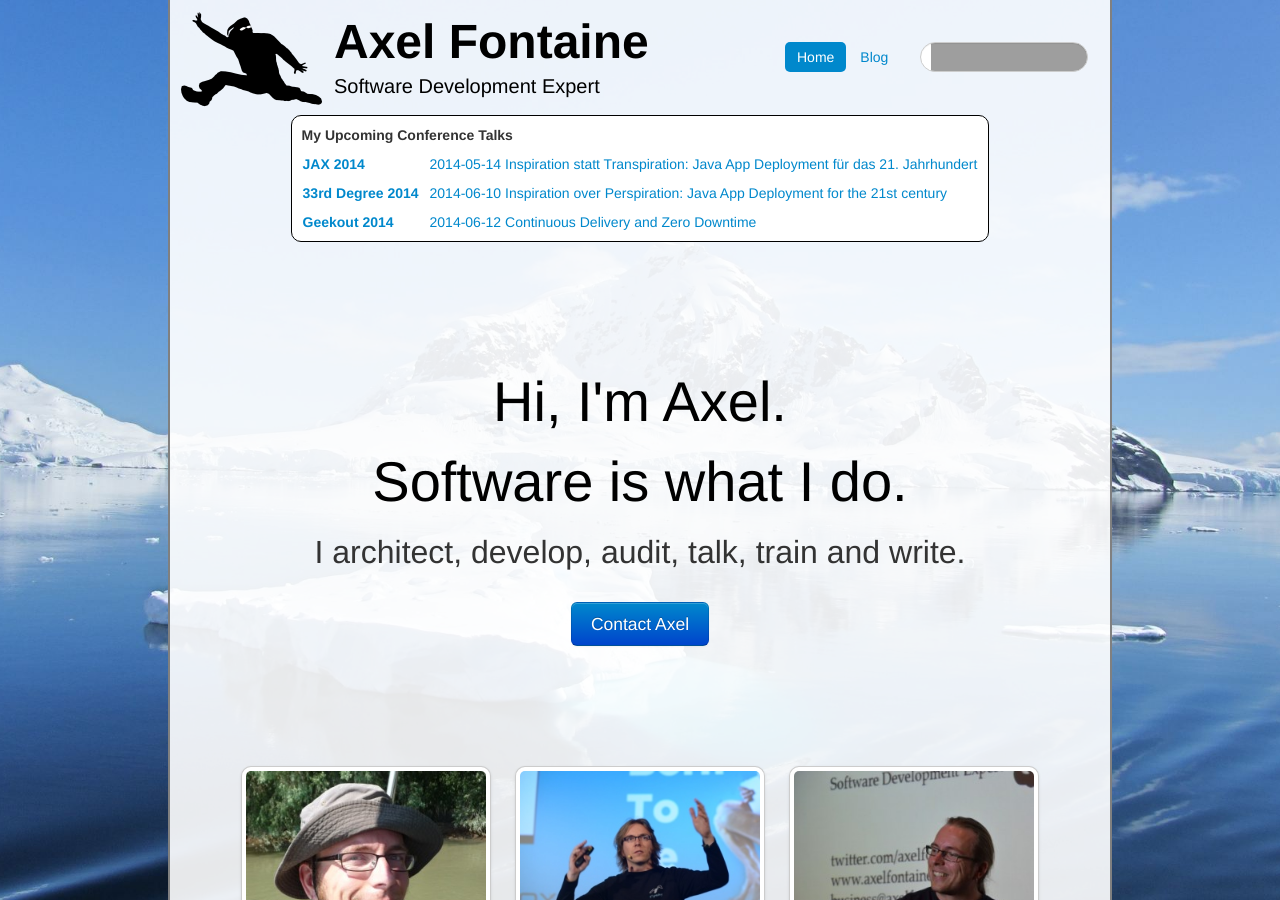
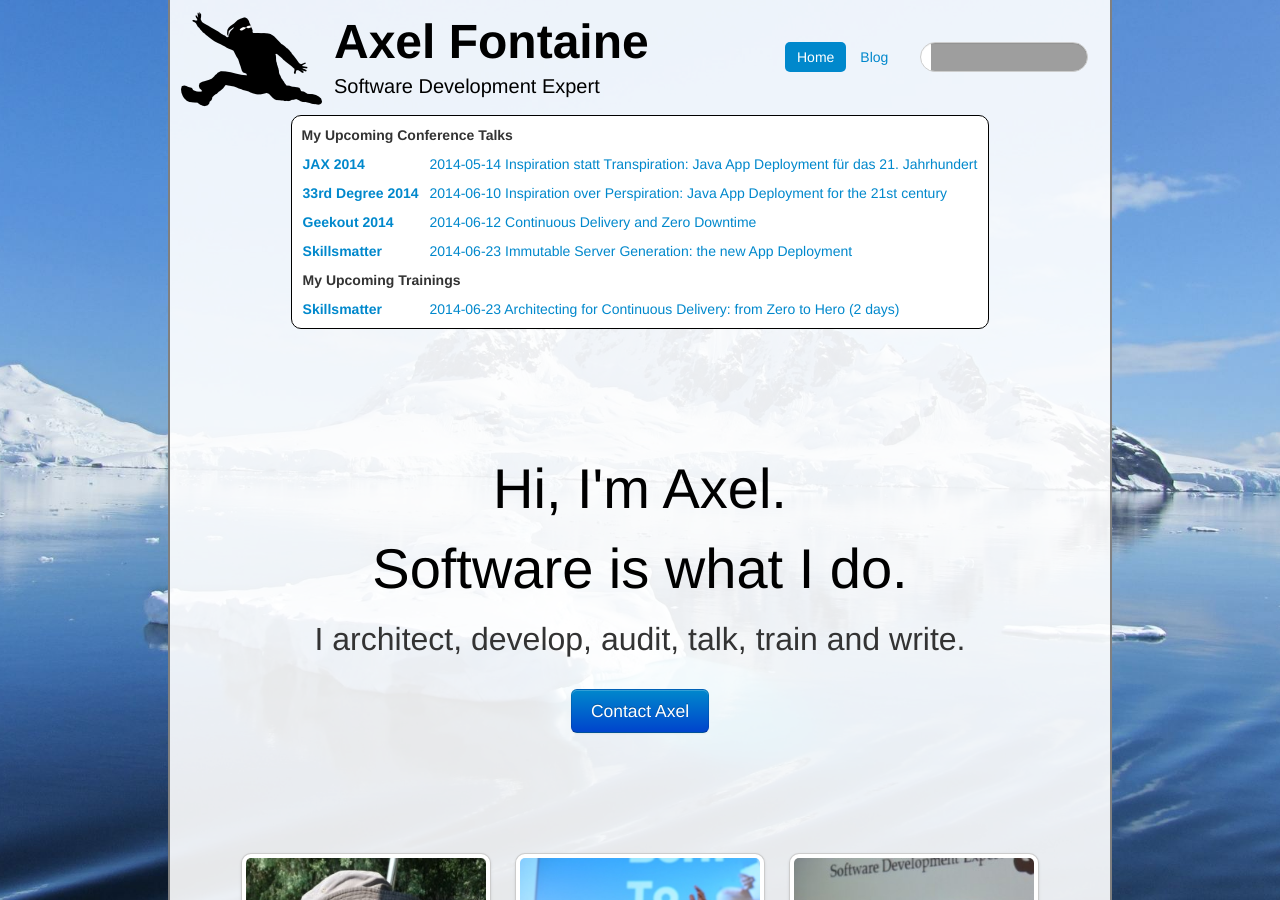
Before and after one commit to axelfontaine/axelfontaine.com, a Jekyll site: the page built from index.html, in a window 1280 px wide and 900 px high. Built offline with Jekyll 4.4.1, drawn with Linux system fonts in a browser that asks for light colours; comment, search, counter and statistics services are not loaded; grey boxes are pictures that could not be loaded.

Commit message:
Added upcoming skillsmatter talk and training

```diff
--- a/assets/index.js
+++ b/assets/index.js
@@ -73,6 +73,16 @@ function initTalksMap() {
 
     //Coordinate lookup: http://www.mapcoordinates.net/en
     var talks = [
+        ['SkillsMatter', 'London, UK', 51.508515, -0.1254872,
+            [
+                ['2014-06-23', 'Immutable Server Generation: the new App Deployment', 'https://skillsmatter.com/meetups/6343-immutable-server-generation-the-new-app-deployment']
+            ]
+        ],
+        ['SkillsMatter', 'London, UK', 51.508515, -0.1254872,
+            [
+                ['2014-06-23', 'Architecting for Continuous Delivery: from Zero to Hero (2 days)', 'https://skillsmatter.com/courses/506-axel-fontaine-s-architecting-for-continuous-delivery-from-zero-to-hero']
+            ]
+        ],
         ['Geekout 2014', 'Tallinn, Estonia', 59.4369608, 24.7535746,
             [
                 ['2014-06-12', 'Continuous Delivery and Zero Downtime', 'http://2014.geekout.ee/']
--- a/index.html
+++ b/index.html
@@ -25,6 +25,22 @@ pill: home
             <td><a href="http://2014.geekout.ee/">Geekout 2014</a></td>
             <td>
                 <a href="http://2014.geekout.ee/">2014-06-12 Continuous Delivery and Zero Downtime</a><br/>
+            </td>
+        </tr>
+        <tr>
+            <td><a href="https://skillsmatter.com/meetups/6343-immutable-server-generation-the-new-app-deployment">Skillsmatter</a></td>
+            <td>
+                <a href="https://skillsmatter.com/meetups/6343-immutable-server-generation-the-new-app-deployment">2014-06-23 Immutable Server Generation: the new App Deployment</a><br/>
+            </td>
+        </tr>
+        <tr>
+            <td colspan="2"><strong>My Upcoming Trainings</strong></td>
+        </tr>
+        <tr>
+            <td><a href="https://skillsmatter.com/courses/506-axel-fontaine-s-architecting-for-continuous-delivery-from-zero-to-hero">Skillsmatter</a></td>
+            <td>
+                <a href="https://skillsmatter.com/courses/506-axel-fontaine-s-architecting-for-continuous-delivery-from-zero-to-hero">2014-06-23 Architecting for Continuous Delivery: from
+                    Zero to Hero (2 days)</a><br/>
             </td>
         </tr>
     </table>
```
